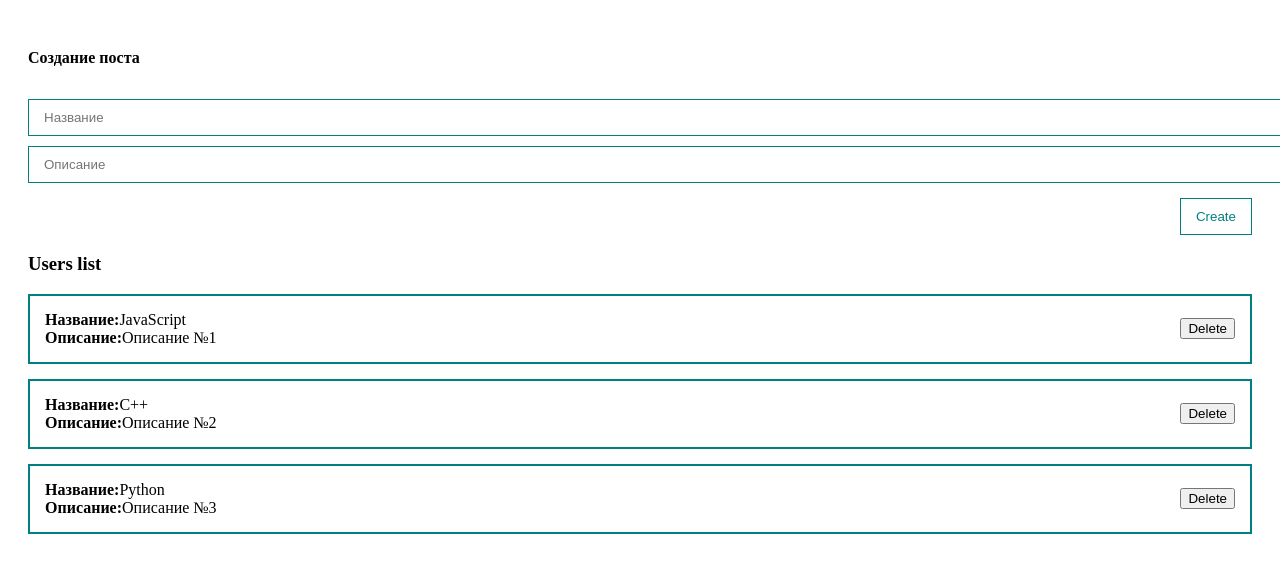
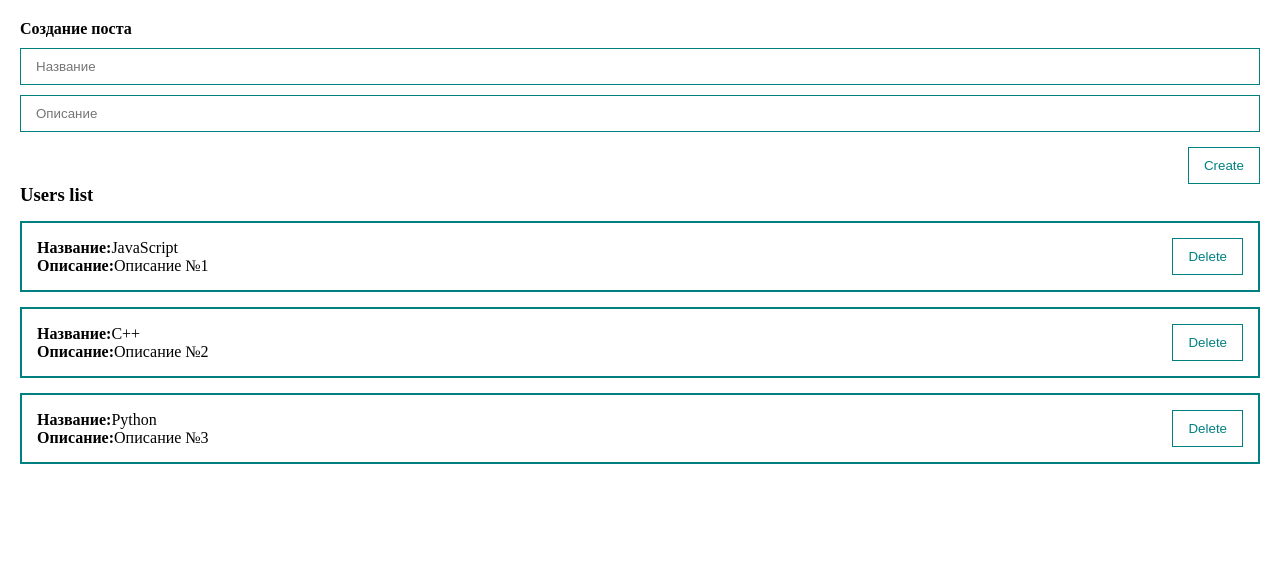
Before and after one commit to Marko193/Vue3-PET-App, a Vue app: page / in a window 1280 px wide. Shown: the top 572 px of the page. Built offline with nearby package versions, Linux system fonts and the light colour scheme.

Commit message:
feat: added  two-way binding using v-model in UI component

```diff
--- a/src/App.vue
+++ b/src/App.vue
@@ -31,14 +31,14 @@ export default {
   methods: {
     createPost(post) {
       this.posts.push(post);
-      // console.log('post', post);
+      console.log('post', post);
     }
   }
 }
 </script>
 
 <style>
-//
+
 * {
   margin: 0;
   padding: 0;
--- a/src/components/Post.vue
+++ b/src/components/Post.vue
@@ -5,12 +5,13 @@
       <div><strong>Описание:</strong>{{ post.body }}</div>
     </div>
     <div class="post__btns">
-      <button>Delete</button>
+      <my-button>Delete</my-button>
     </div>
   </div>
 </template>
 
 <script>
+
 export default {
     props: {
       post: {
--- a/src/components/PostForm.vue
+++ b/src/components/PostForm.vue
@@ -1,25 +1,24 @@
 <template>
   <form @submit.prevent>
     <h4>Создание поста</h4>
-    <input
+    <my-input
         type="text"
-        class="input"
         placeholder="Название"
         v-model="post.title"
-    >
+    />
 
-    <input
+    <my-input
         type="text"
-        class="input"
         placeholder="Описание"
         v-model="post.body"
-    >
+    />
 
-    <button class="btn" @click="createPost">Create</button>
+    <my-button class="btn" @click="createPost">Create</my-button>
   </form>
 </template>
 
 <script>
+
 export default {
   data() {
     return {
@@ -32,6 +31,7 @@ export default {
   methods: {
     createPost() {
       this.post.id = Date.now();
+      console.log('this.post', this.post)
       this.$emit('create', this.post);
       this.post = {
         title: '',
@@ -49,13 +49,6 @@ form {
   flex-direction: column;
 }
 
-.input {
-  width: 100%;
-  border: 1px solid teal;
-  padding: 10px 15px;
-  margin-top: 10px;
-}
-
 .btn {
   align-self: flex-end;
   margin-top: 15px;
--- /dev/null
+++ b/src/components/UI/MyButton.vue
@@ -0,0 +1,21 @@
+<template>
+  <button class="btn">
+    <slot></slot>
+  </button>
+</template>
+
+<script>
+export default {
+  name: 'my-button'
+}
+</script>
+
+<style lang="scss" scoped>
+.btn {
+  align-self: flex-end;
+  padding: 10px 15px;
+  background: none;
+  color: teal;
+  border: 1px solid teal;
+}
+</style>
--- /dev/null
+++ b/src/components/UI/MyInput.vue
@@ -0,0 +1,26 @@
+<template>
+  <input :value="modelValue" @input="updateInput" class="input" type="text">
+</template>
+
+<script>
+export default {
+  name: 'my-input',
+  props: {
+    modelValue: [String, Number]
+  },
+  methods: {
+    updateInput(event) {
+      this.$emit('update:modelValue', event.target.value)
+    }
+  }
+}
+</script>
+
+<style lang="scss" scoped>
+.input {
+  width: auto;
+  border: 1px solid teal;
+  padding: 10px 15px;
+  margin-top: 10px;
+}
+</style>
--- /dev/null
+++ b/src/components/UI/index.js
@@ -0,0 +1,7 @@
+import MyButton from "@/components/UI/MyButton.vue";
+import MyInput from "@/components/UI/MyInput.vue";
+
+export default [
+    MyButton,
+    MyInput
+]
--- a/src/main.js
+++ b/src/main.js
@@ -1,4 +1,11 @@
 import { createApp } from 'vue'
 import App from './App.vue';
+import components from "@/components/UI";
 
-createApp(App).mount('#app')
+const app = createApp(App)
+
+components.forEach(component=> {
+    app.component(component.name, component)
+})
+
+app.mount('#app')
```
